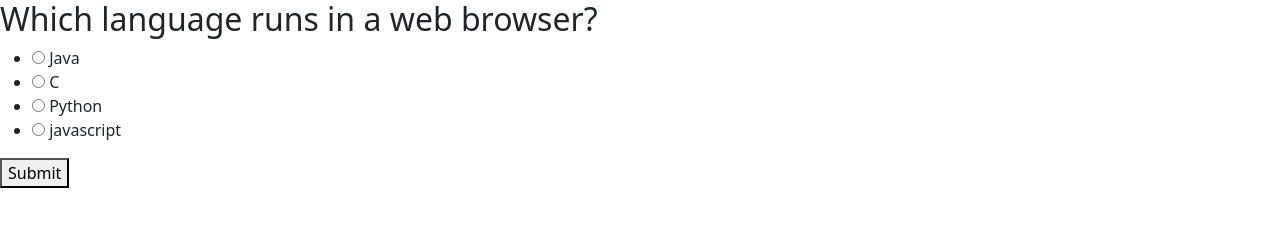
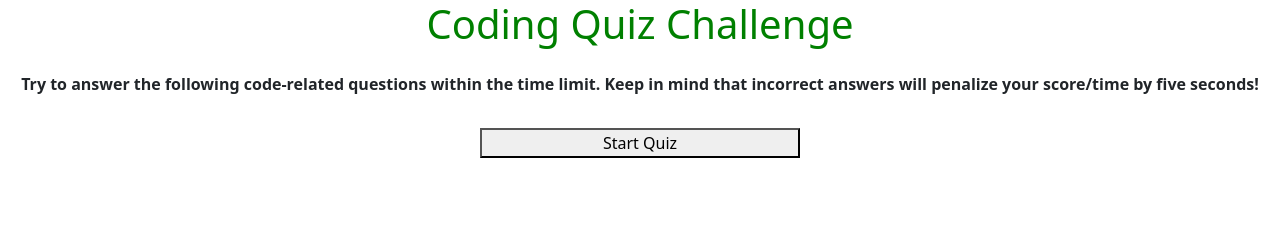
Before and after one commit to LeeDaFool/interviewquiz, a plain HTML site: page index.html in a window 1280 px wide. Drawn offline with nearby package versions, Linux system fonts and the light colour scheme.

Commit message:
added css style and impementing the quiz

```diff
--- a/asset/script.js
+++ b/asset/script.js
@@ -1,4 +1,6 @@
+var startBtn = document.getElementById('start');
 var quizContainer = document.getElementsByClassName('quiz-container');
+
 var questionData = document.getElementById('question');
 var answersData = document.querySelectorAll('.answer');
 console.log(answersData);
@@ -9,6 +11,15 @@ var d_text = document.getElementById('d_text')
 var submitBtn = document.getElementById('submit')
 let currentQuiz = 0
 let score = 0
+
+function startQuiz() {
+    startBtn.classList.toggle("hidden");
+    var quizBegin = document.getElementById('quiz');
+    quizBegin.classList.remove("hidden");
+}
+
+startBtn.addEventListener('click', startQuiz);
+
 
 
 var quizData = [
@@ -45,6 +56,8 @@ var quizData = [
       correct: "b",
   },
 ];
+
+
 
 loadQuiz()
 function loadQuiz() {
--- a/asset/style.css
+++ b/asset/style.css
@@ -0,0 +1,26 @@
+.hidden {
+  display: none;
+}
+
+h1,
+h2 {
+  font-weight: bolder;
+  color: green;
+  text-align: center;
+  padding: 0rem, 1rem, 1rem, 1rem;
+}
+
+p,
+ul {
+  text-align: center;
+  font-weight: bolder;
+  padding: 1rem;
+}
+
+#start {
+  display: block;
+  margin: auto;
+  /* margin-left: auto;
+  margin-right: auto; */
+  width: 25%;
+}
--- a/index.html
+++ b/index.html
@@ -10,7 +10,19 @@
 </head>
 <body>
 
-  <div class="quiz-container" id="quiz">
+  <div class="starting-screen">
+    <div>
+      <header>
+        <h1>Coding Quiz Challenge</h1>
+      </header>
+    </div>
+    <div>
+      <p>Try to answer the following code-related questions within the time limit. Keep in mind that incorrect answers will penalize your score/time by five seconds!</p>
+    </div>
+    <button id="start">Start Quiz</button>
+  </div>
+
+  <div class="quiz-container hidden" id="quiz">
     <div class="quiz-header">
       <h2 class="question" id="question">Question Text</h2>
       <ul>
```
